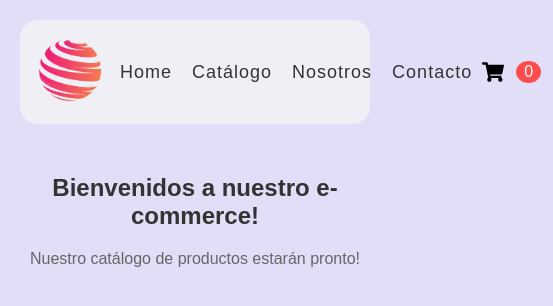
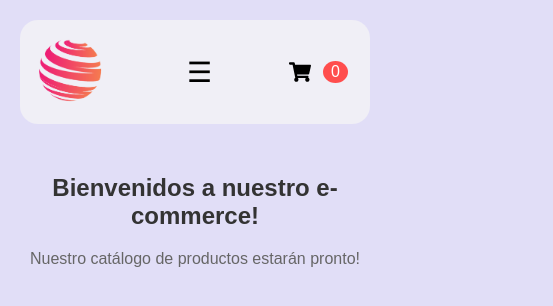
Before and after one commit to tomasjrl/Coderhouse-Comision-65640, a React (Create React App) app: page / in a window 390 px wide. Shown: the top 306 px of the page, 553 px wide, since content can reach past the window. Built offline with nearby package versions, Linux system fonts and the light colour scheme.

Commit message:
menu mobile

```diff
--- a/src/components/NavBar/NavBar.css
+++ b/src/components/NavBar/NavBar.css
@@ -1,3 +1,5 @@
+/* NavBar.css */
+
 .navbar {
   display: flex;
   justify-content: space-between;
@@ -11,6 +13,14 @@
   height: 80px;
 }
 
+.hamburger {
+  font-size: 28px;
+  background: none;
+  border: none;
+  cursor: pointer;
+  transition: color 0.2s ease-in-out; /* Transición para el color */
+}
+
 .navbar-links {
   display: flex;
   list-style-type: none;
@@ -19,32 +29,47 @@
 
 .navbar-links li {
   margin: 0 10px;
-  transition: 0.3s ease-in-out;
-  position: relative;
 }
 
-.navbar-links li:hover {
-  color: #ff4d4d;
+.navbar-links-mobile {
+  display: flex; /* Mantener flex para que funcione con max-height */
+  flex-direction: column;
+  position: absolute;
+  top: 120px;
+  list-style-type: none;
+  background-color: #f0eff6;
+  padding-left: 0px;
+  padding: 10px;
+  border-radius: 18px;
+  max-height: 0;
+  overflow: hidden;
+  visibility: hidden;
+  transition: max-height 0.3s ease-in-out, visibility 0s linear 0.3s;
 }
 
-.navbar-links li:hover::after {
-  width: 100%;
+.navbar-links-mobile.open {
+  max-height: 300px;
+  visibility: visible;
+  transition: max-height 0.3s ease-in-out, visibility 0s linear;
 }
 
-.navbar-links li::after {
-  content: "";
-  position: absolute;
-  bottom: -3px;
-  left: 0;
-  width: 0;
-  height: 2px;
-  background-color: #ff4d4d;
-  transition: width 0.3s ease-in-out;
+.navbar-links-mobile li {
+  margin: 0 10px;
+  padding: 20px;
+  text-align: center;
 }
 
-.navbar-links a {
+.navbar-links a,
+.navbar-links-mobile a {
   text-decoration: none;
   color: #333;
   font-size: 18px;
   letter-spacing: 1px;
+  transition: color 0.2s ease-in-out; /* Transición para el color */
 }
+
+.hamburger:hover,
+.navbar-links a:hover,
+.navbar-links-mobile a:hover {
+  color: #ff4d4d; /* Color al pasar el ratón */
+}
--- a/src/components/NavBar/NavBar.js
+++ b/src/components/NavBar/NavBar.js
@@ -1,27 +1,54 @@
-import React from "react";
+import React, { useState, useEffect } from "react";
 import CartWidget from "../CartWidget/CartWidget.js";
 import "./NavBar.css";
 
 function NavBar() {
+  const [isMenuOpen, setIsMenuOpen] = useState(false);
+  const [isMobile, setIsMobile] = useState(window.innerWidth < 640);
+
+  const handleResize = () => {
+    setIsMobile(window.innerWidth < 640);
+    if (window.innerWidth >= 640) {
+      setIsMenuOpen(false); // Cerrar el menú si se cambia a vista de escritorio
+    }
+  };
+
+  useEffect(() => {
+    window.addEventListener("resize", handleResize);
+    return () => {
+      window.removeEventListener("resize", handleResize);
+    };
+  }, []);
+
+  const toggleMenu = () => {
+    setIsMenuOpen(!isMenuOpen);
+  };
+
   return (
     <nav className="navbar">
       <div className="navbar-logo">
-      <img src="/logo.png" alt="Store Logo" />
+        <img src="/logo.png" alt="Store Logo" />
       </div>
-      <ul className="navbar-links">
-        <li>
-          <a href="/">Home</a>
-        </li>
-        <li>
-          <a href="/products">Catálogo</a>
-        </li>
-        <li>
-          <a href="/about">Nosotros</a>
-        </li>
-        <li>
-          <a href="/contact">Contacto</a>
-        </li>
-      </ul>
+      {isMobile ? (
+        <>
+          <button className="hamburger" onClick={toggleMenu}>
+            ☰
+          </button>
+          <ul className={`navbar-links-mobile ${isMenuOpen ? 'open' : ''}`}>
+            <li><a href="/">Home</a></li>
+            <li><a href="/products">Catálogo</a></li>
+            <li><a href="/about">Nosotros</a></li>
+            <li><a href="/contact">Contacto</a></li>
+          </ul>
+        </>
+      ) : (
+        <ul className="navbar-links">
+          <li><a href="/">Home</a></li>
+          <li><a href="/products">Catálogo</a></li>
+          <li><a href="/about">Nosotros</a></li>
+          <li><a href="/contact">Contacto</a></li>
+        </ul>
+      )}
       <CartWidget />
     </nav>
   );
```
